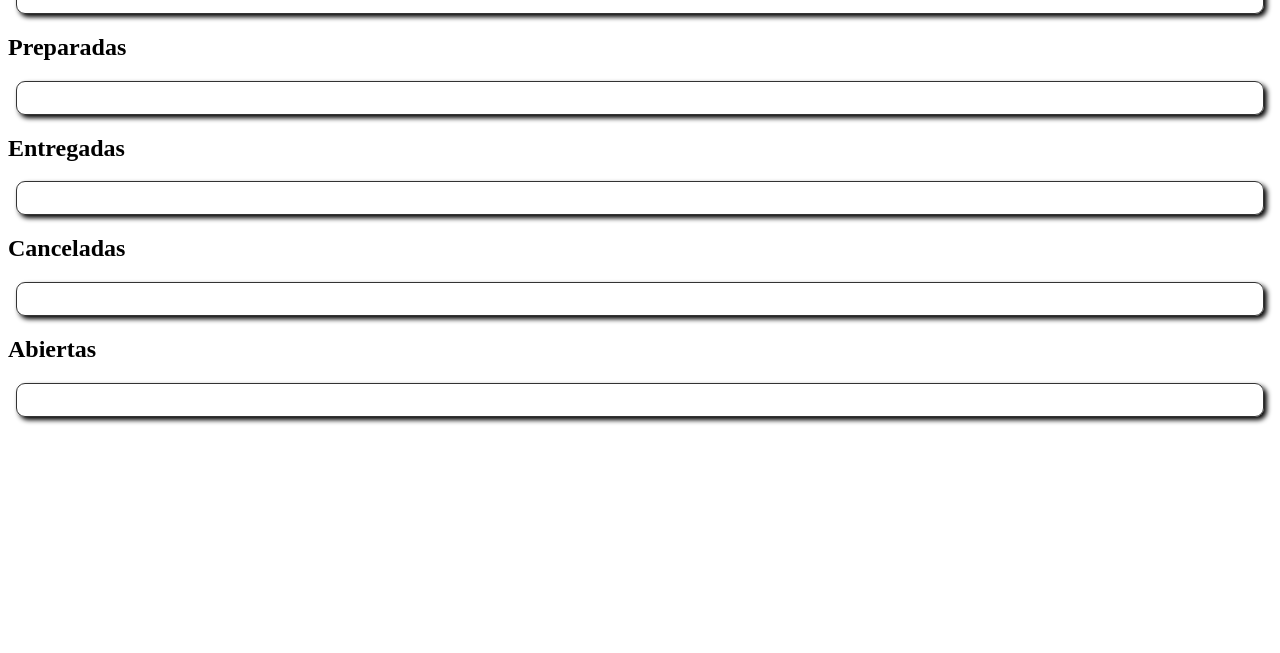
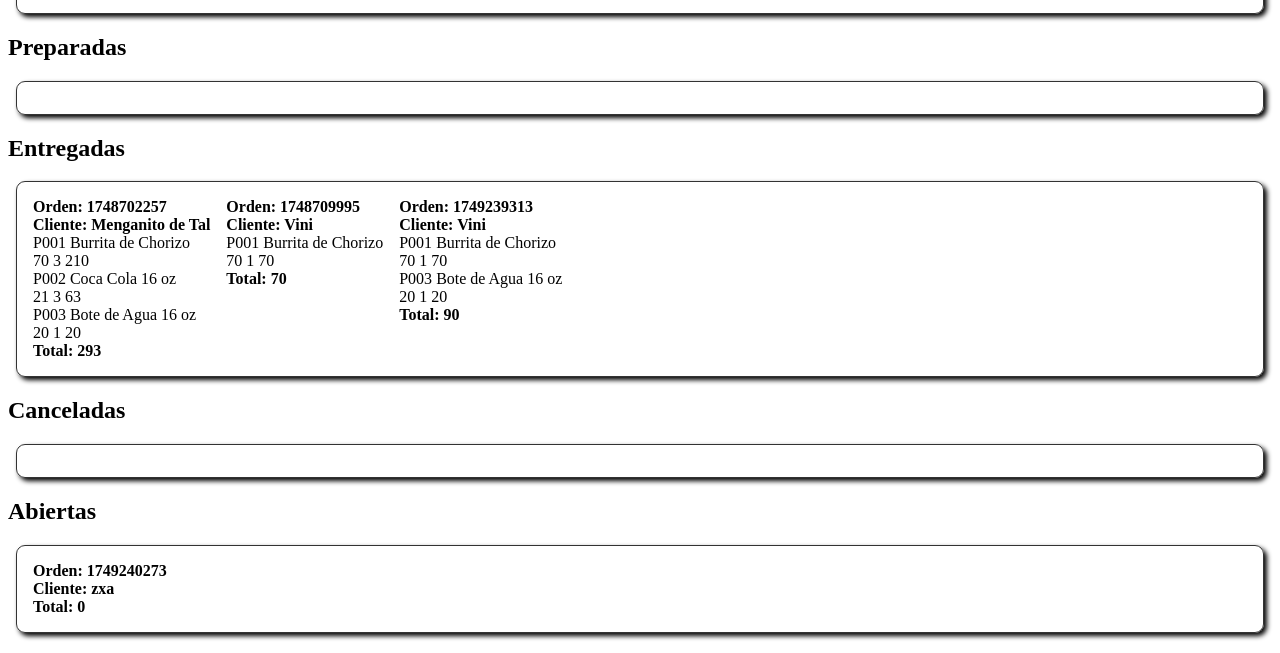
Before and after one commit to Vini-19/REP-GIT-2025, a PHP site: page /truchero.php in a window 1280 px wide. Shown: the part 147-800 px from the top of the page. Run offline with PHP 8.4, Linux system fonts and the light colour scheme; data that the repository does not hold is empty.

Commit message:
agrego correciones

```diff
--- a/NEGOCIOS WEB/P1/mitrucha/trucha.json
+++ b/NEGOCIOS WEB/P1/mitrucha/trucha.json
@@ -4,19 +4,19 @@
             "codprod": "P001",
             "dscprod": "Burrita de Chorizo",
             "precio": 70,
-            "stock": 25
+            "stock": 17
         },
         {
             "codprod": "P002",
             "dscprod": "Coca Cola 16 oz",
             "precio": 21,
-            "stock": 50
+            "stock": 44
         },
         {
             "codprod": "P003",
             "dscprod": "Bote de Agua 16 oz",
             "precio": 20,
-            "stock": 50
+            "stock": 47
         }
     ],
     "ordenes": [
@@ -50,7 +50,7 @@
                 }
             ],
             "total": 293,
-            "estado": "Posteado"
+            "estado": "Entregado"
         },
         {
             "orderId": "1748709995",
@@ -66,7 +66,38 @@
                 }
             ],
             "total": 70,
-            "estado": "Posteado"
+            "estado": "Entregado"
+        },
+        {
+            "orderId": "1749239313",
+            "cliente": "Vini",
+            "productos": [
+                {
+                    "codprod": "P001",
+                    "dscprod": "Burrita de Chorizo",
+                    "precio": 70,
+                    "stock": 25,
+                    "cantidad": 1,
+                    "subtotal": 70
+                },
+                {
+                    "codprod": "P003",
+                    "dscprod": "Bote de Agua 16 oz",
+                    "precio": 20,
+                    "stock": 50,
+                    "cantidad": 1,
+                    "subtotal": 20
+                }
+            ],
+            "total": 90,
+            "estado": "Entregado"
+        },
+        {
+            "orderId": "1749240273",
+            "cliente": "zxa",
+            "productos": [],
+            "total": 0,
+            "estado": "Abierto"
         }
     ]
 }
--- a/NEGOCIOS WEB/P1/mitrucha/truchero.php
+++ b/NEGOCIOS WEB/P1/mitrucha/truchero.php
@@ -1,4 +1,41 @@
 <?php
+require_once "lib/libreria.php";
+
+if (isset($_POST["btnPreparar"])) {
+    $orderId = $_POST["orderId"];
+    ordenPreparada($orderId);
+}
+
+if (isset($_POST["btnEntregar"])) {
+    $orderId = $_POST["orderId"];
+    ordenEntregada($orderId);
+}
+
+$ordenes = obtenerOrdenes();
+$ordenesPosteadas = [];
+$ordenesPreparadas = [];
+$ordenesEntregadas = [];
+$ordenesFallidas = [];
+$ordenesAbierto = [];
+foreach ($ordenes as $orden) {
+    switch ($orden["estado"]) {
+        case "Abierto":
+            $ordenesAbierto[] = $orden;
+            break;
+        case "Posteado":
+            $ordenesPosteadas[] = $orden;
+            break;
+        case "Preparado":
+            $ordenesPreparadas[] = $orden;
+            break;
+        case "Entregado":
+            $ordenesEntregadas[] = $orden;
+            break;
+        case "Cancelado":
+            $ordenesFallidas[] = $orden;
+            break;
+    }
+}
 
 ?>
 
@@ -20,14 +57,14 @@
                 <?php foreach ($ordenesPosteadas as $ordenP) { ?>
                     <div class="card">
                         <div class="header">
-                            <strong>Orden: <?php echo $ordenP["codigo"]; ?></strong><br />
-                            <strong>Cliente: <?php echo $ordenP["nombreCliente"]; ?></strong>
+                            <strong>Orden: <?php echo $ordenP["orderId"]; ?></strong><br />
+                            <strong>Cliente: <?php echo $ordenP["cliente"]; ?></strong>
                         </div>
                         <div class="body">
                             <?php foreach ($ordenP["productos"] as $prod) { ?>
                                 <div>
-                                    <span><?php echo $prod["codigo"]; ?></span>
-                                    <span><?php echo $prod["descripcion"]; ?></span>
+                                    <span><?php echo $prod["codprod"]; ?></span>
+                                    <span><?php echo $prod["dscprod"]; ?></span>
                                     <br>
                                     <span><?php echo $prod["precio"]; ?></span>
                                     <span><?php echo $prod["cantidad"]; ?></span>
@@ -39,9 +76,8 @@
                             <strong>Total: <?php echo $ordenP["total"]; ?></strong>
                             <div class="actions">
                                 <form action="truchero.php" method="post">
-                                    <input type="hidden" value="<?php echo $ordenP["codigo"]; ?>" name="codigo" />
-                                    <button type="submit" name="btnFinalizar">Entregado</button>
-                                    <button type="submit" name="btnCancelar">Cancelar</button>
+                                    <input type="hidden" value="<?php echo $ordenP["orderId"]; ?>" name="orderId" />
+                                    <button type="submit" name="btnPreparar">Preparada</button>
                                 </form>
                             </div>
                         </div>
@@ -54,14 +90,14 @@
                 <?php foreach ($ordenesPreparadas as $ordenP) { ?>
                     <div class="card">
                         <div class="header">
-                            <strong>Orden: <?php echo $ordenP["codigo"]; ?></strong><br />
-                            <strong>Cliente: <?php echo $ordenP["nombreCliente"]; ?></strong>
+                            <strong>Orden: <?php echo $ordenP["orderId"]; ?></strong><br />
+                            <strong>Cliente: <?php echo $ordenP["cliente"]; ?></strong>
                         </div>
                         <div class="body">
                             <?php foreach ($ordenP["productos"] as $prod) { ?>
                                 <div>
-                                    <span><?php echo $prod["codigo"]; ?></span>
-                                    <span><?php echo $prod["descripcion"]; ?></span>
+                                    <span><?php echo $prod["codprod"]; ?></span>
+                                    <span><?php echo $prod["dscprod"]; ?></span>
                                     <br>
                                     <span><?php echo $prod["precio"]; ?></span>
                                     <span><?php echo $prod["cantidad"]; ?></span>
@@ -73,9 +109,8 @@
                             <strong>Total: <?php echo $ordenP["total"]; ?></strong>
                             <div class="actions">
                                 <form action="truchero.php" method="post">
-                                    <input type="hidden" value="<?php echo $ordenP["codigo"]; ?>" name="codigo" />
-                                    <button type="submit" name="btnFinalizar">Entregado</button>
-                                    <button type="submit" name="btnCancelar">Cancelar</button>
+                                    <input type="hidden" value="<?php echo $ordenP["orderId"]; ?>" name="orderId" />
+                                    <button type="submit" name="btnEntregar">Entragar</button>
                                 </form>
                             </div>
                         </div>
@@ -88,14 +123,14 @@
                 <?php foreach ($ordenesEntregadas as $ordenP) { ?>
                     <div class="card">
                         <div class="header">
-                            <strong>Orden: <?php echo $ordenP["codigo"]; ?></strong><br />
-                            <strong>Cliente: <?php echo $ordenP["nombreCliente"]; ?></strong>
+                            <strong>Orden: <?php echo $ordenP["orderId"]; ?></strong><br />
+                            <strong>Cliente: <?php echo $ordenP["cliente"]; ?></strong>
                         </div>
                         <div class="body">
                             <?php foreach ($ordenP["productos"] as $prod) { ?>
                                 <div>
-                                    <span><?php echo $prod["codigo"]; ?></span>
-                                    <span><?php echo $prod["descripcion"]; ?></span>
+                                    <span><?php echo $prod["codprod"]; ?></span>
+                                    <span><?php echo $prod["dscprod"]; ?></span>
                                     <br>
                                     <span><?php echo $prod["precio"]; ?></span>
                                     <span><?php echo $prod["cantidad"]; ?></span>
@@ -115,14 +150,14 @@
                 <?php foreach ($ordenesFallidas as $ordenP) { ?>
                     <div class="card">
                         <div class="header">
-                            <strong>Orden: <?php echo $ordenP["codigo"]; ?></strong><br />
-                            <strong>Cliente: <?php echo $ordenP["nombreCliente"]; ?></strong>
+                            <strong>Orden: <?php echo $ordenP["orderId"]; ?></strong><br />
+                            <strong>Cliente: <?php echo $ordenP["cliente"]; ?></strong>
                         </div>
                         <div class="body">
                             <?php foreach ($ordenP["productos"] as $prod) { ?>
                                 <div>
-                                    <span><?php echo $prod["codigo"]; ?></span>
-                                    <span><?php echo $prod["descripcion"]; ?></span>
+                                    <span><?php echo $prod["codprod"]; ?></span>
+                                    <span><?php echo $prod["dscprod"]; ?></span>
                                     <br>
                                     <span><?php echo $prod["precio"]; ?></span>
                                     <span><?php echo $prod["cantidad"]; ?></span>
@@ -142,14 +177,14 @@
                 <?php foreach ($ordenesAbierto as $ordenP) { ?>
                     <div class="card">
                         <div class="header">
-                            <strong>Orden: <?php echo $ordenP["codigo"]; ?></strong><br />
-                            <strong>Cliente: <?php echo $ordenP["nombreCliente"]; ?></strong>
+                            <strong>Orden: <?php echo $ordenP["orderId"]; ?></strong><br />
+                            <strong>Cliente: <?php echo $ordenP["cliente"]; ?></strong>
                         </div>
                         <div class="body">
                             <?php foreach ($ordenP["productos"] as $prod) { ?>
                                 <div>
-                                    <span><?php echo $prod["codigo"]; ?></span>
-                                    <span><?php echo $prod["descripcion"]; ?></span>
+                                    <span><?php echo $prod["codprod"]; ?></span>
+                                    <span><?php echo $prod["dscprod"]; ?></span>
                                     <br>
                                     <span><?php echo $prod["precio"]; ?></span>
                                     <span><?php echo $prod["cantidad"]; ?></span>
```
Also changed, not shown: NEGOCIOS WEB/P1/mitrucha/client.php (+16 -1 lines), NEGOCIOS WEB/P1/TAREAS/Calculadora.php (renamed from NEGOCIOS WEB/TAREAS/Calculadora.php), NEGOCIOS WEB/P1/TAREAS/Ciclos.php (renamed from NEGOCIOS WEB/TAREAS/Ciclos.php).
